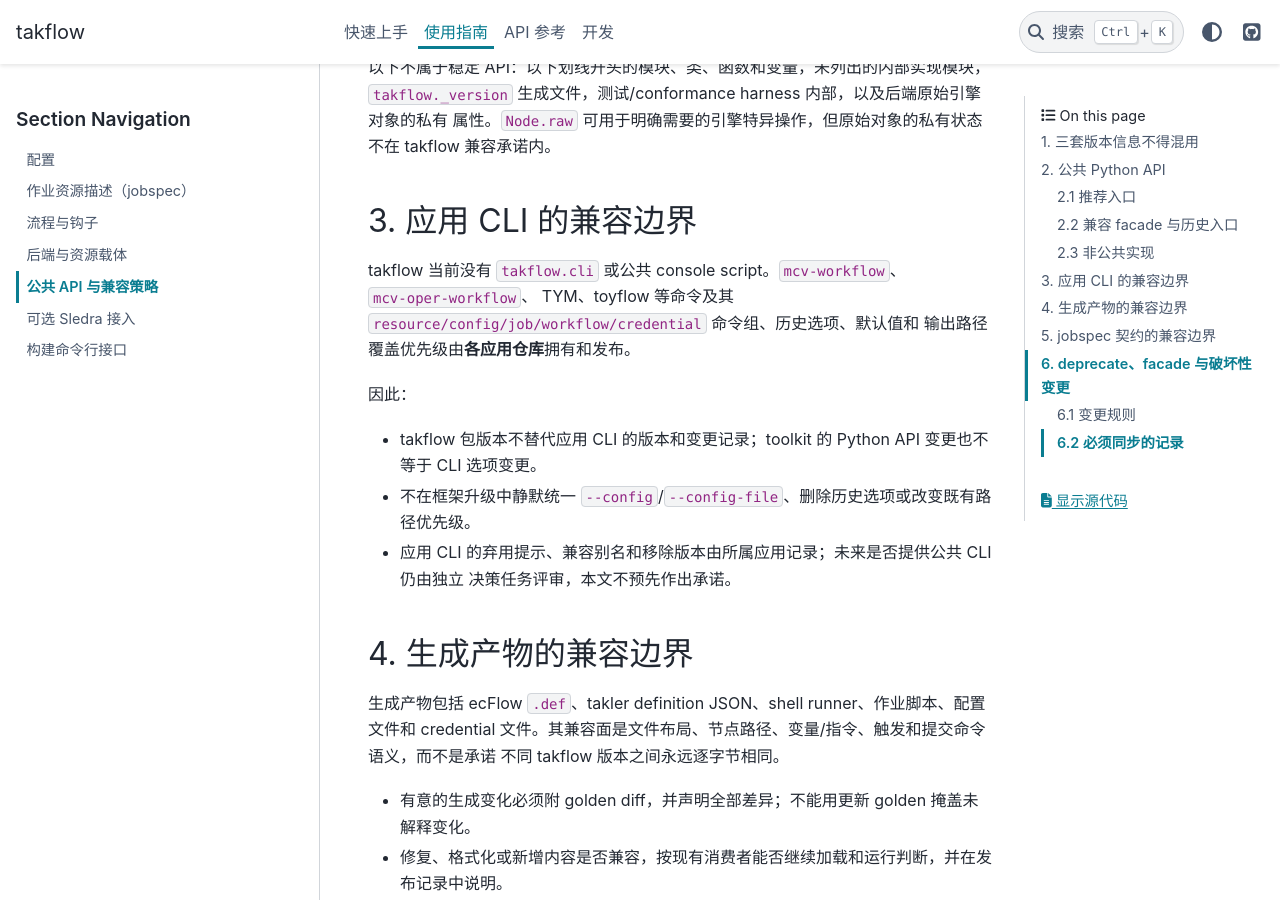
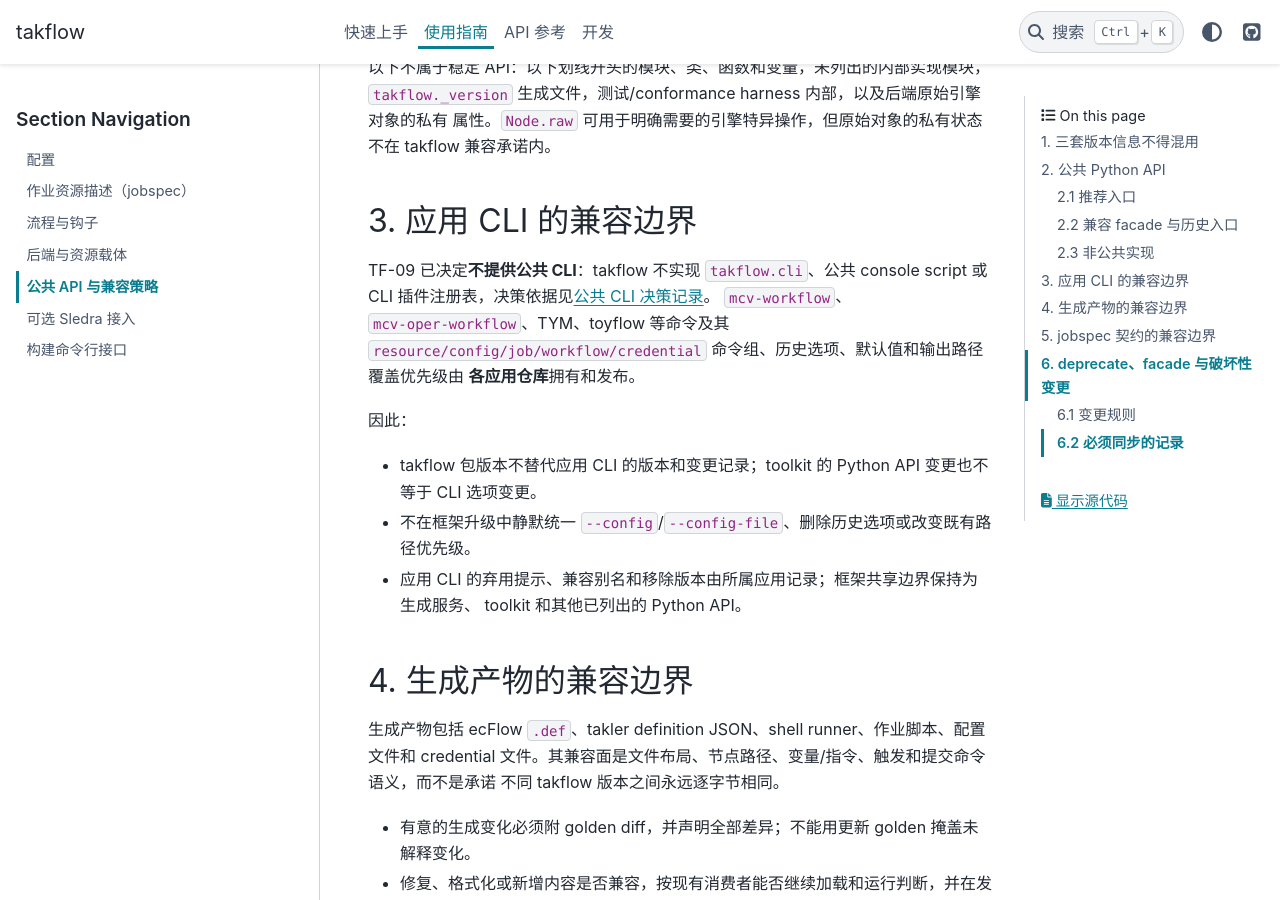
Before and after one commit to cemc-oper/takflow, a Sphinx documentation site: the page built from docs/source/guide/public-api.md, in a window 1280 px wide and 900 px high, scrolled down 3500 px. Built offline with Sphinx 7.4.7 and the PyData theme 0.15.4, drawn with Linux system fonts in a browser that asks for light colours.

Commit message:
:memo: Decide against a shared workflow CLI
- Compare toyflow, TYM, GFS-POST, and MCV base/oper commands, options, injection costs, and hook requirements
- Keep application-owned entry points and shared generation/toolkit APIs without implementing takflow.cli or a CLI plugin registry
- Update public API guidance, CLI documentation, generation service design, and the development index
- Close TF-09 and complete the near-term roadmap after full tests and a strict Sphinx build

```diff
--- a/docs/source/guide/public-api.md
+++ b/docs/source/guide/public-api.md
@@ -67,17 +67,19 @@ observability 校验能力的依赖和启用条件见[可观测性](observabilit
 
 ## 3. 应用 CLI 的兼容边界
 
-takflow 当前没有 `takflow.cli` 或公共 console script。`mcv-workflow`、`mcv-oper-workflow`、
-TYM、toyflow 等命令及其 `resource/config/job/workflow/credential` 命令组、历史选项、默认值和
-输出路径覆盖优先级由**各应用仓库**拥有和发布。
+TF-09 已决定**不提供公共 CLI**：takflow 不实现 `takflow.cli`、公共 console script 或 CLI
+插件注册表，决策依据见[公共 CLI 决策记录](../develop/cli-decision.md)。
+`mcv-workflow`、`mcv-oper-workflow`、TYM、toyflow 等命令及其
+`resource/config/job/workflow/credential` 命令组、历史选项、默认值和输出路径覆盖优先级由
+**各应用仓库**拥有和发布。
 
 因此：
 
 - takflow 包版本不替代应用 CLI 的版本和变更记录；toolkit 的 Python API 变更也不等于 CLI
   选项变更。
 - 不在框架升级中静默统一 `--config`/`--config-file`、删除历史选项或改变既有路径优先级。
-- 应用 CLI 的弃用提示、兼容别名和移除版本由所属应用记录；未来是否提供公共 CLI 仍由独立
-  决策任务评审，本文不预先作出承诺。
+- 应用 CLI 的弃用提示、兼容别名和移除版本由所属应用记录；框架共享边界保持为生成服务、
+  toolkit 和其他已列出的 Python API。
 
 ## 4. 生成产物的兼容边界
 
```
Also changed, not shown: docs/source/develop/cli-decision.md (added, +79 -0 lines), docs/source/develop/generation-service.md (+2 -1 lines), docs/source/develop/index.md (+1 -0 lines), docs/source/guide/cli.md (+4 -2 lines).
